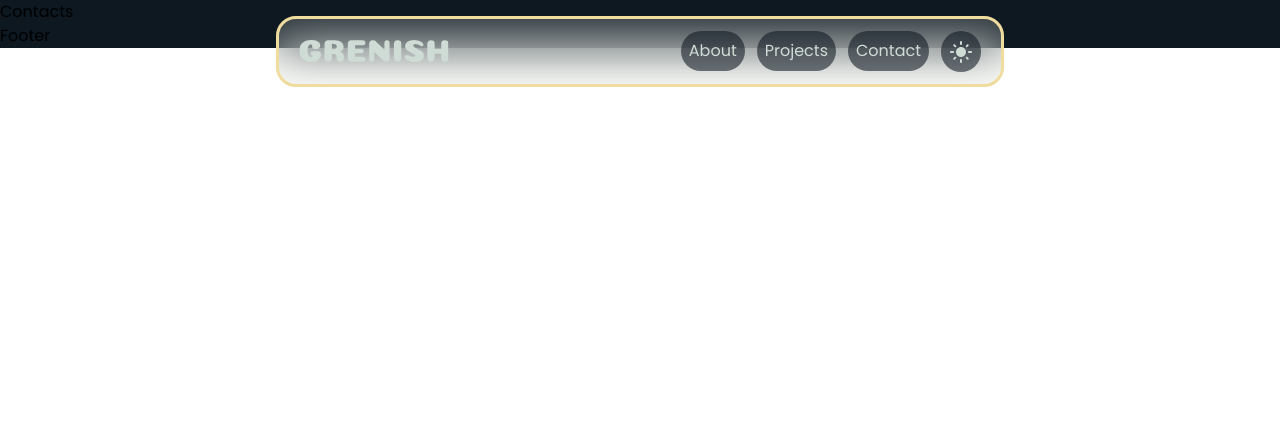
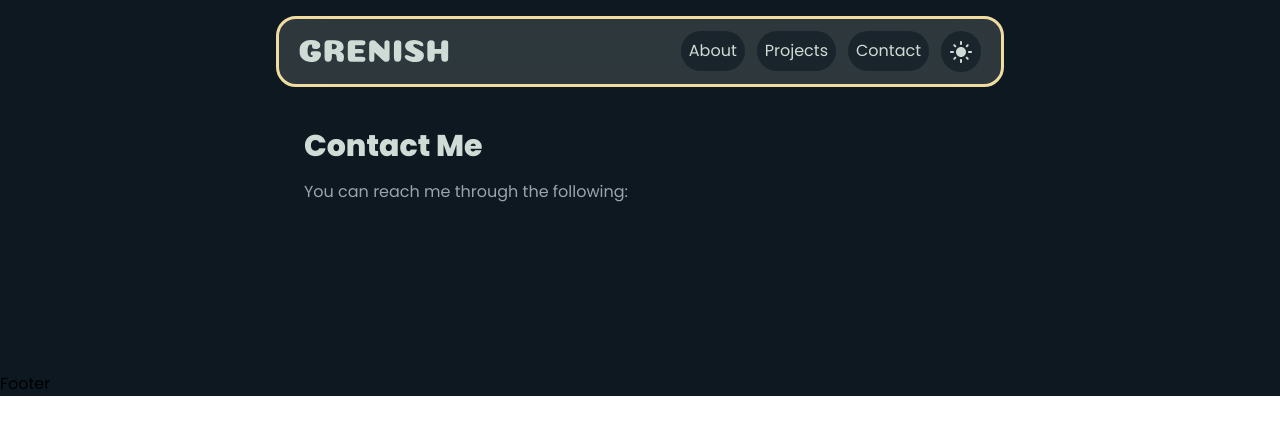
Before and after one commit to Grenish/personal-portfolio, a React (Vite) app: page /contact in a window 1280 px wide. Shown: the top 434 px of the page. Built offline with nearby package versions, Linux system fonts and the light colour scheme; a web font is replaced by a local one.

Commit message:
Update Contact.jsx

```diff
--- a/src/components/Contact.jsx
+++ b/src/components/Contact.jsx
@@ -1,11 +1,26 @@
-import React from 'react'
+import React from "react";
+import { SectionWrapper } from "../hoc";
 
 const Contact = () => {
   return (
     <div>
-      Contacts
+      <SectionWrapper>
+        <div className="mb-10">
+          <h2 className="text-3xl font font-extraBold text-platinum dark:text-night mb-4">
+            Contact Me
+          </h2>
+          <p className="text-gray-400 dark:text-gray-800 text-justify mt-4">
+            You can reach me through the following:
+          </p>
+        </div>
+        <div className=" flex flex-col justify-center items-center space-y-5">
+          <div className="flex flex-row justify-center items-center space-x-5">
+
+          </div>
+        </div>
+      </SectionWrapper>
     </div>
-  )
-}
+  );
+};
 
-export default Contact
+export default Contact;
```
